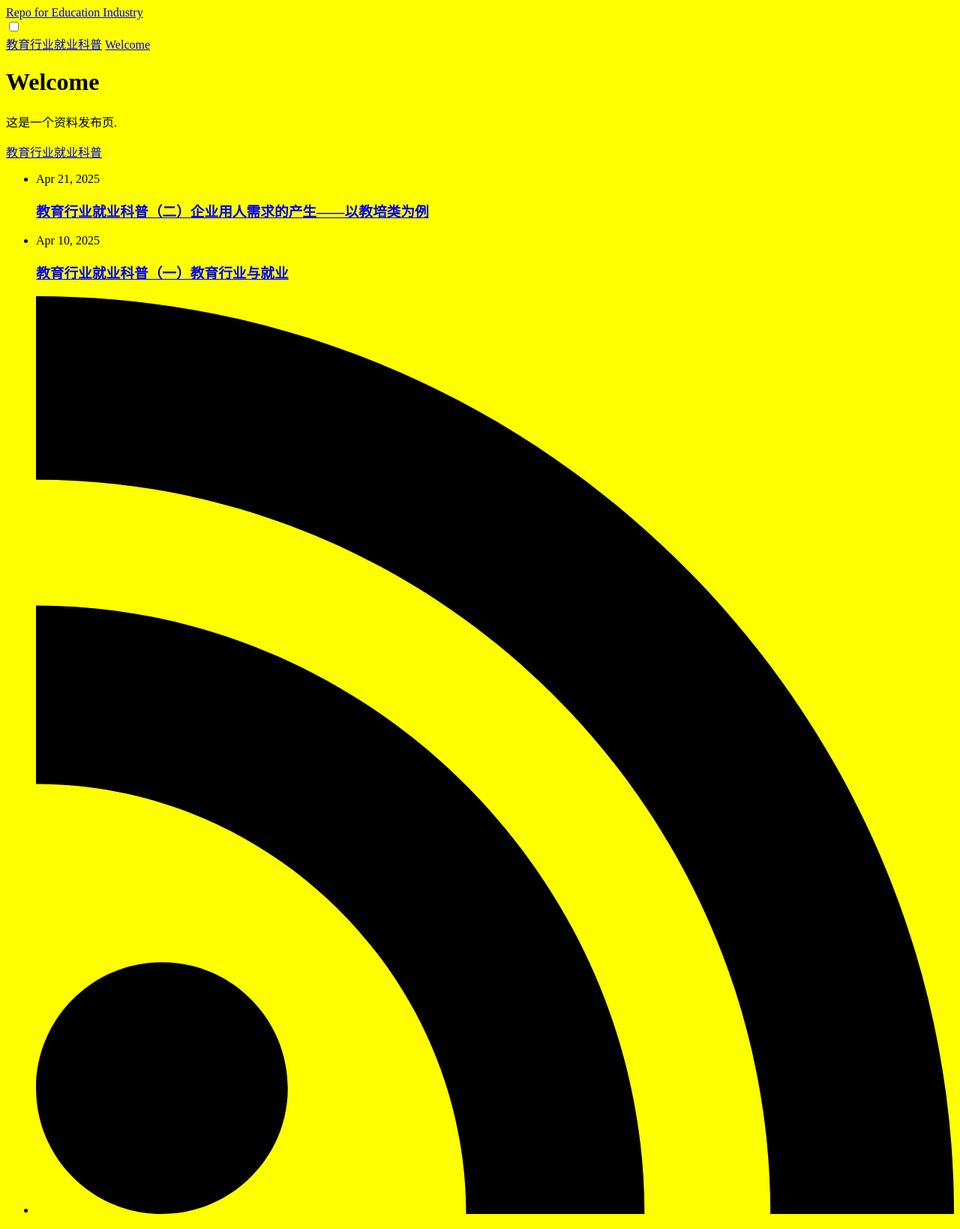
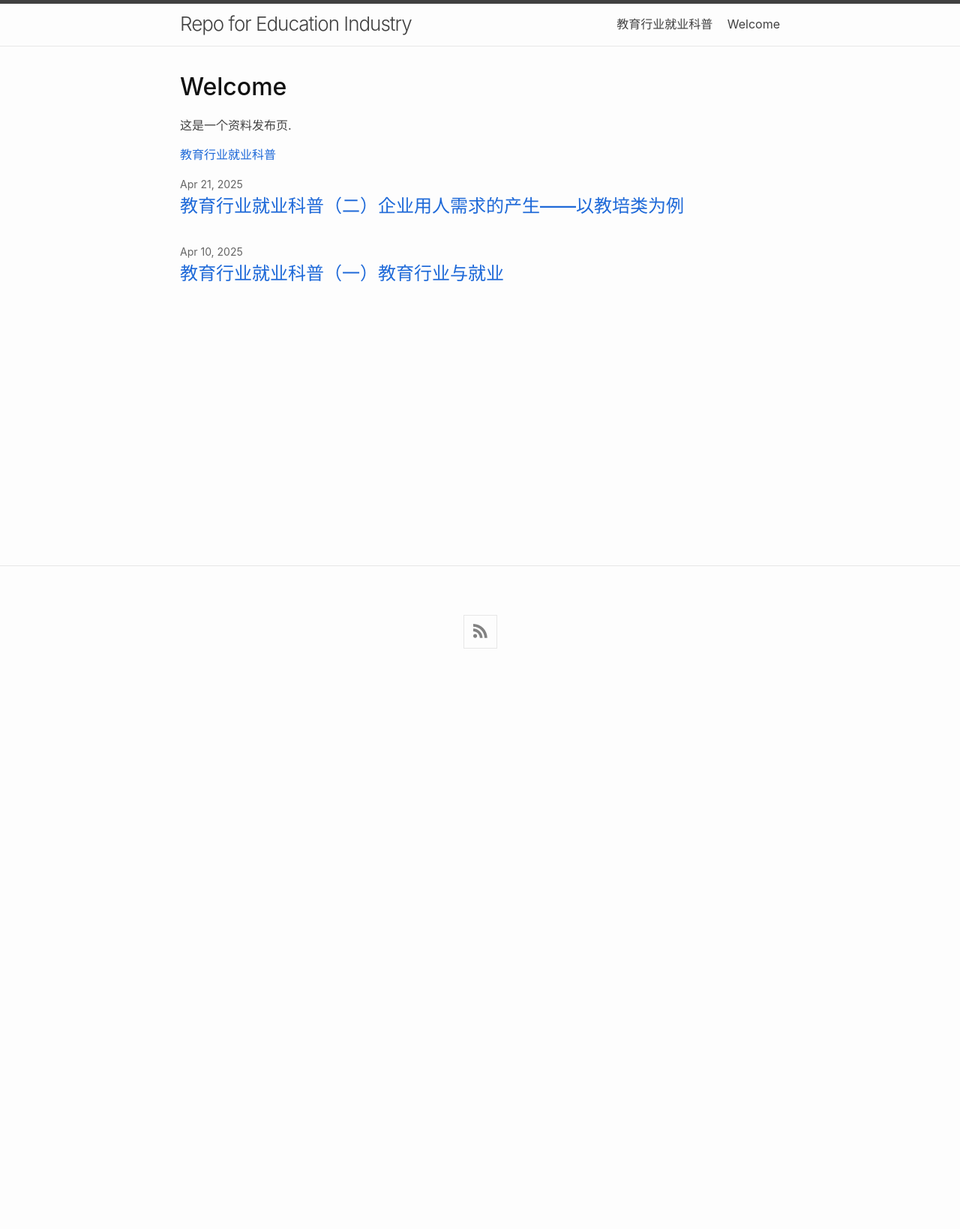
Before and after one commit to broken-ice-ice/Repo-for-Education-Industry, a Jekyll site: the page built from index.md, in a window 1280 px wide. Shown: the whole page at 75% size. Built offline with Jekyll 4.4.1, drawn with Linux system fonts in a browser that asks for light colours; after the commit the page ends 900 px from its top, so only the background shows below that.

Commit message:
Update style.scss

```diff
--- a/assets/css/style.scss
+++ b/assets/css/style.scss
@@ -2,6 +2,6 @@
 # Only the main Sass file needs front matter (the dashes are enough)
 ---
 
-body {
-  background: yellow;
-}
+@import
+  "minima/skins/{{ site.minima.skin | default: 'classic' }}",
+  "minima/initialize";
```
